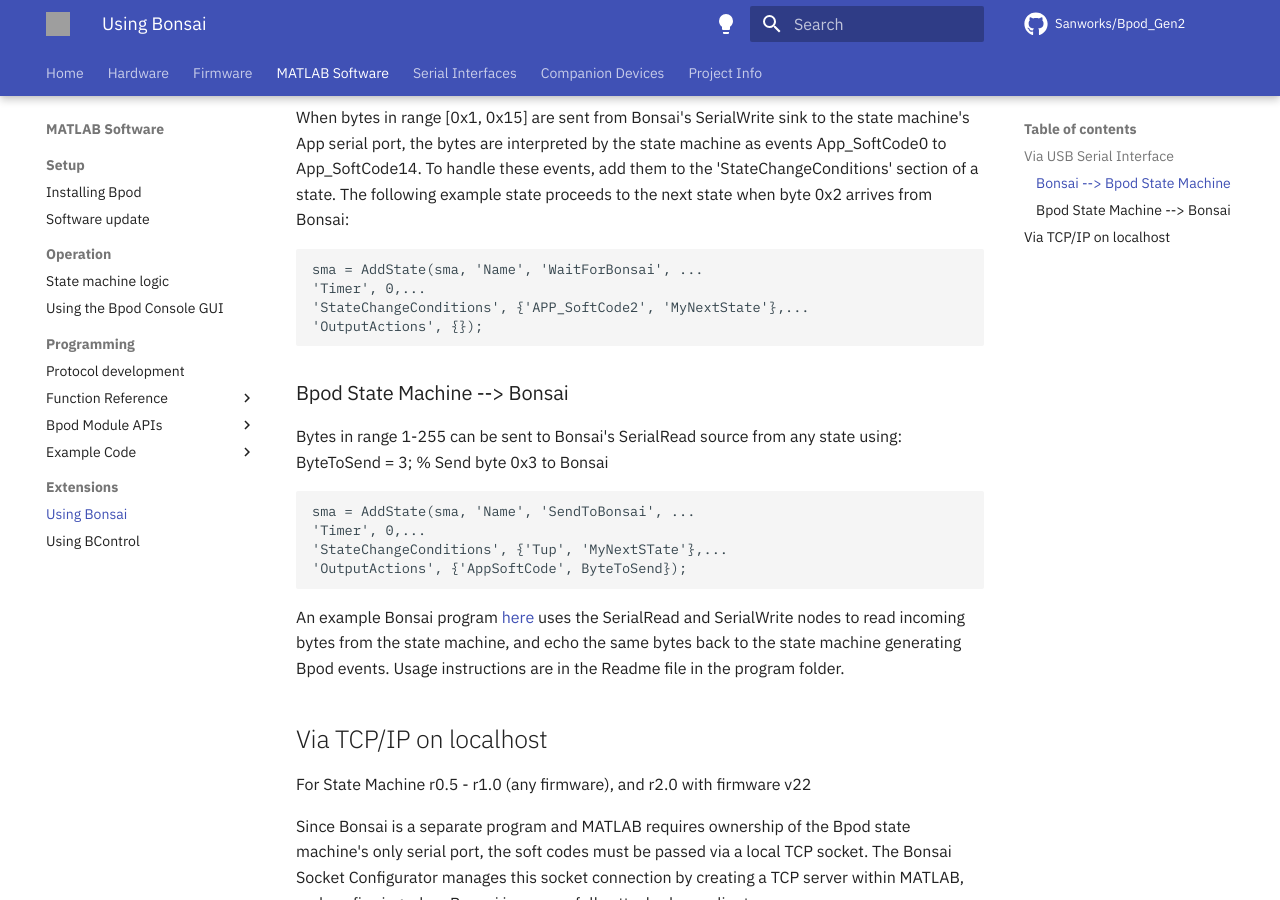
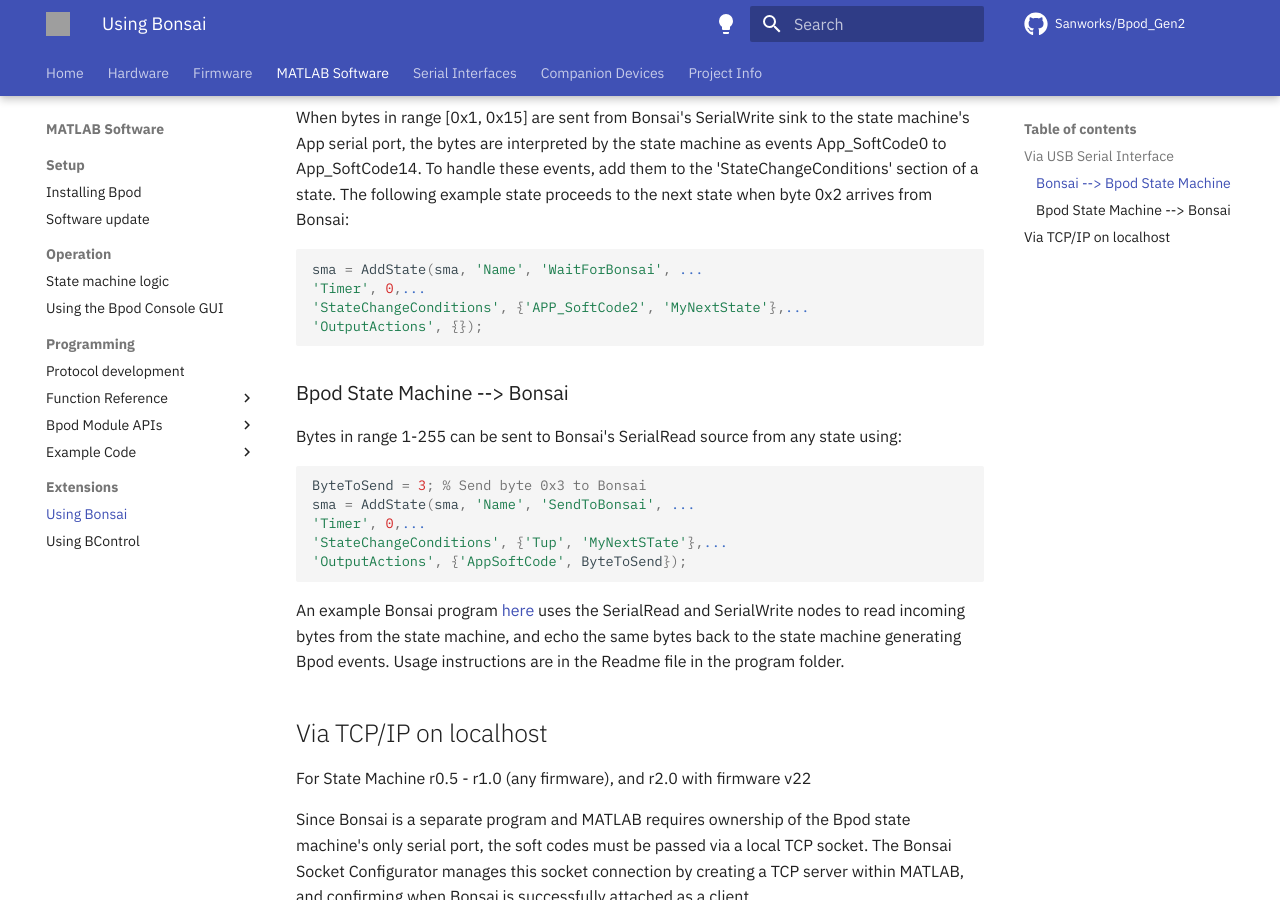
Before and after one commit to sanworks/Bpod_Wiki, an MkDocs documentation site: the page built from docs/user-guide/using-bonsai.md, in a window 1280 px wide and 900 px high, scrolled down 781 px. Built offline with MkDocs 1.6.1 and Material for MkDocs 9.7.7, drawn with Linux system fonts in a browser that asks for light colours; some web fonts are replaced; comment, search, counter and statistics services are not loaded; some of the changed text lies outside the part shown; grey boxes are pictures that could not be loaded.

Commit message:
Minor typos and text fixes

````diff
--- a/docs/user-guide/using-bonsai.md
+++ b/docs/user-guide/using-bonsai.md
@@ -19,7 +19,7 @@
 
 When bytes in range [0x1, 0x15] are sent from Bonsai's SerialWrite sink to the state machine's App serial port, the bytes are interpreted by the state machine as events App_SoftCode0 to App_SoftCode14. To handle these events, add them to the 'StateChangeConditions' section of a state. The following example state proceeds to the next state when byte 0x2 arrives from Bonsai:
 
-```
+```matlab
 sma = AddState(sma, 'Name', 'WaitForBonsai', ...
 'Timer', 0,...
 'StateChangeConditions', {'APP_SoftCode2', 'MyNextState'},...
@@ -29,9 +29,9 @@
 ### Bpod State Machine --> Bonsai
 
 Bytes in range 1-255 can be sent to Bonsai's SerialRead source from any state using:
+
+```matlab
 ByteToSend = 3; % Send byte 0x3 to Bonsai
-
-```
 sma = AddState(sma, 'Name', 'SendToBonsai', ...
 'Timer', 0,...
 'StateChangeConditions', {'Tup', 'MyNextSTate'},...
````
Also changed, not shown: other parts of docs/user-guide/using-bonsai.md (+1 -1 lines), docs/function-reference/general-plugins.md (+3 -3 lines).
